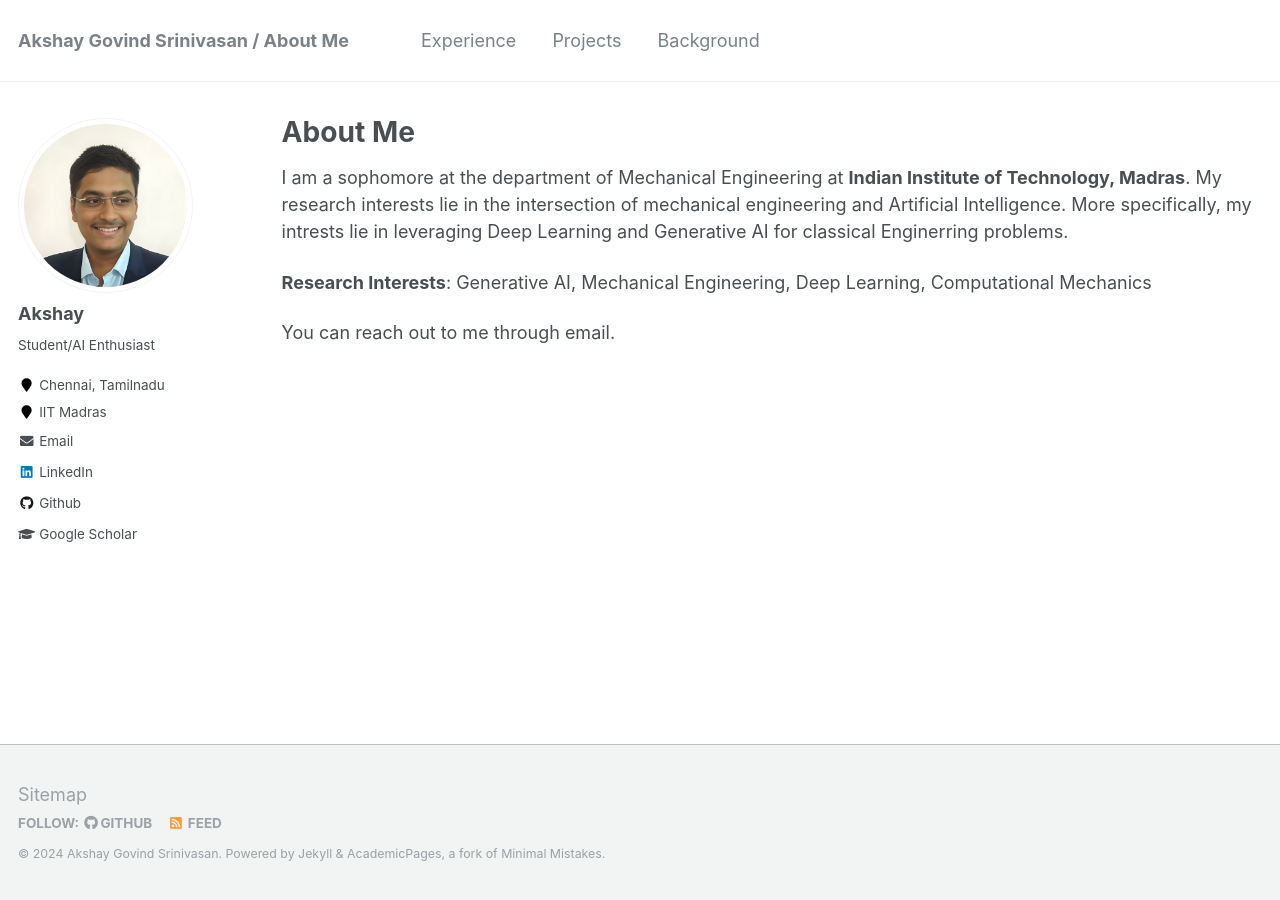
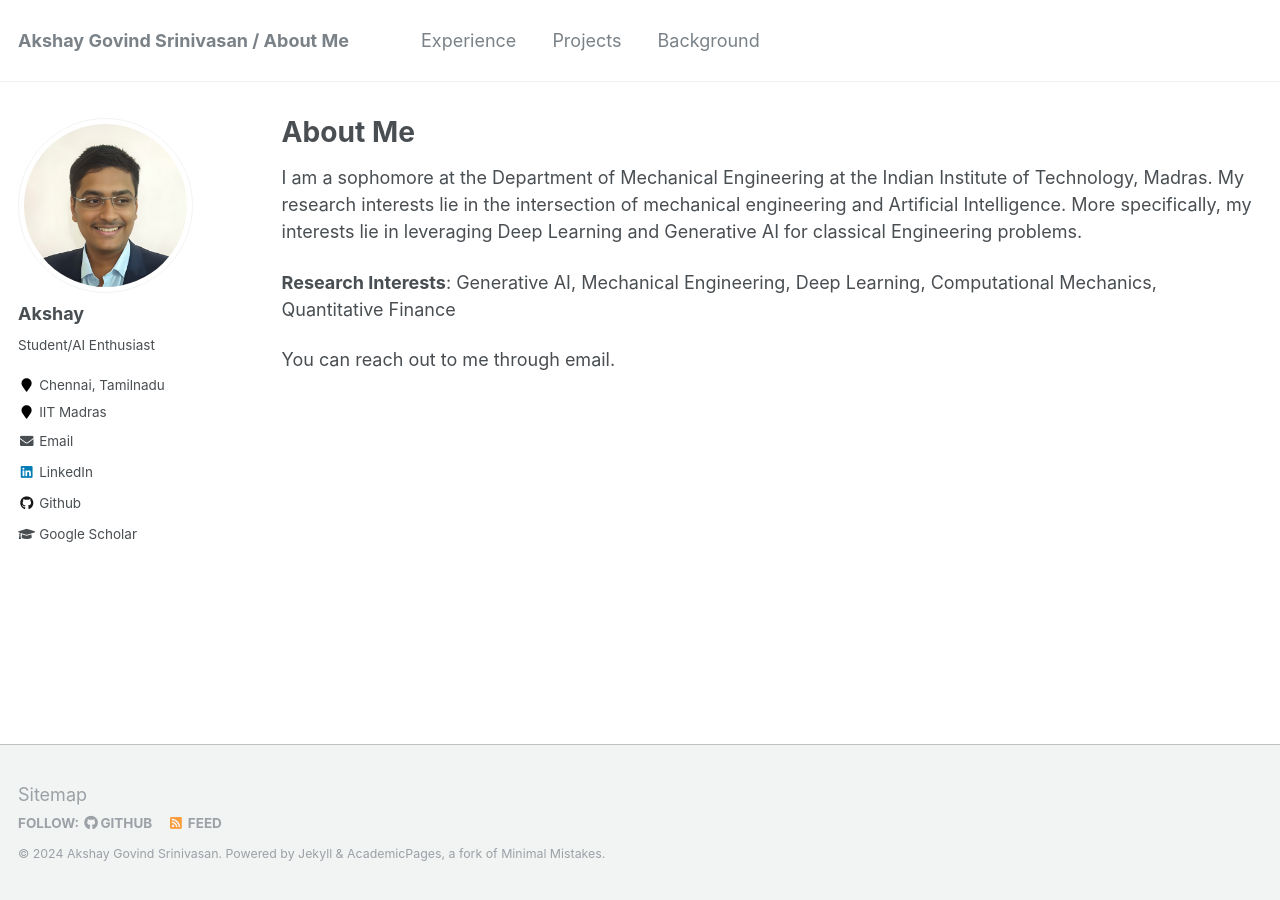
Before and after one commit to TensorTeen/tensorteen.github.io, a Jekyll site: the page built from _pages/about.md, in a window 1280 px wide. Built offline with Jekyll 4.4.1, drawn with Linux system fonts in a browser that asks for light colours.

Commit message:
Update about.md

```diff
--- a/_pages/about.md
+++ b/_pages/about.md
@@ -10,8 +10,8 @@ redirect_from:
 ---
 
 <!-- {% include base_path %} -->
- I am a sophomore at the department of Mechanical Engineering at **Indian Institute of Technology, Madras**. My research interests lie in the intersection of mechanical engineering and Artificial Intelligence. More specifically, my intrests lie in leveraging Deep Learning and Generative AI for classical Enginerring problems.
+I am a sophomore at the Department of Mechanical Engineering at the Indian Institute of Technology, Madras. My research interests lie in the intersection of mechanical engineering and Artificial Intelligence. More specifically, my interests lie in leveraging Deep Learning and Generative AI for classical Engineering problems.
 
-**Research Interests**: Generative AI, Mechanical Engineering, Deep Learning, Computational Mechanics
+**Research Interests**: Generative AI, Mechanical Engineering, Deep Learning, Computational Mechanics, Quantitative Finance
 
 You can reach out to me through email.
```
